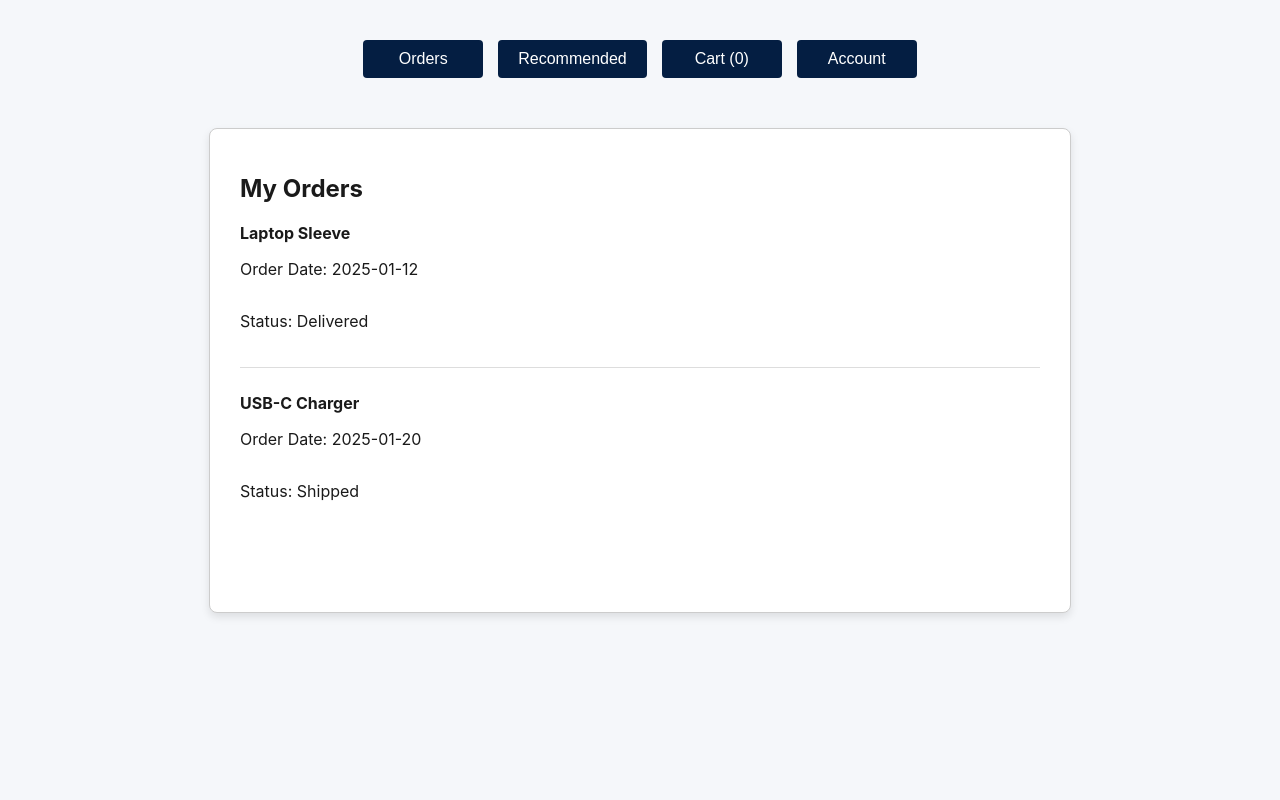
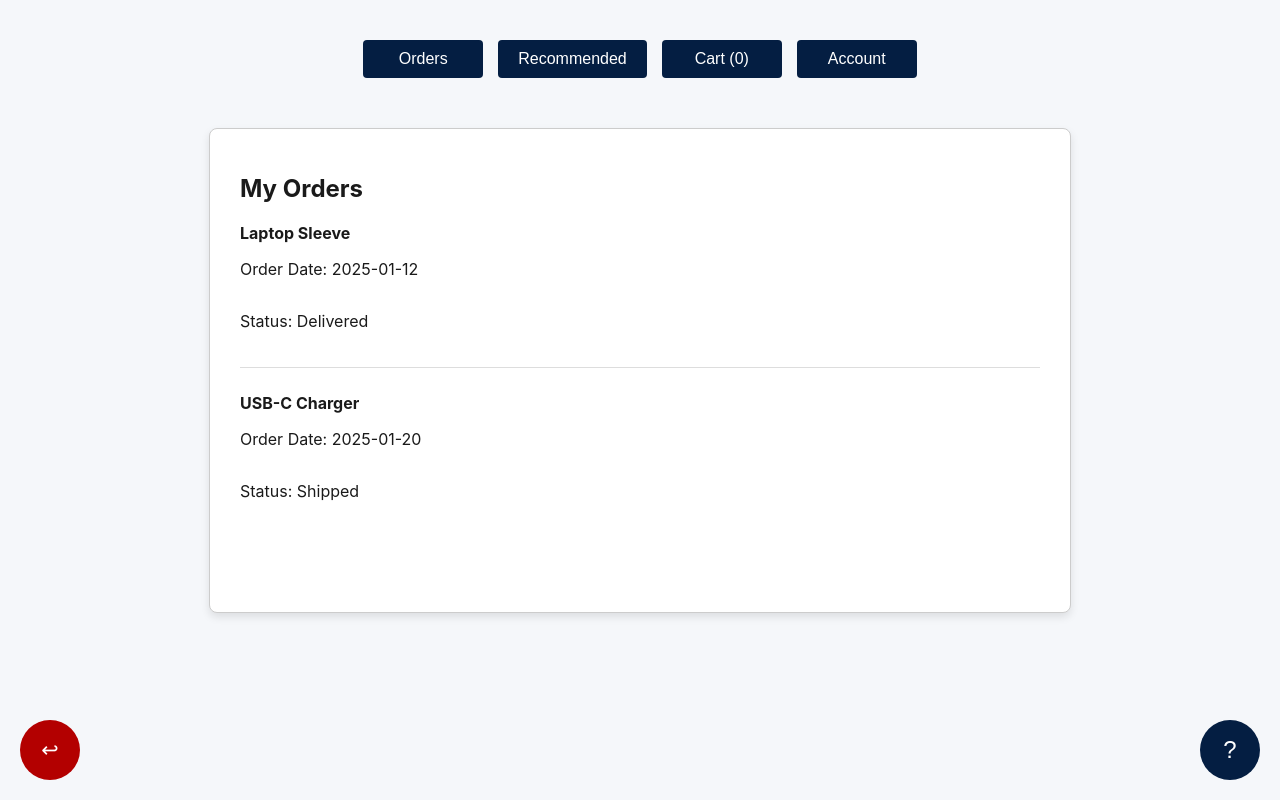
Before and after one commit to sansvwalia/Nittany-Lion-Shopping-Software, a React (Create React App) app in the folder business_frontend/: page /buyer in a window 1280 px wide. Built offline with nearby package versions, Linux system fonts and the light colour scheme.

Commit message:
Added sign out button to buyerdashboard and contact helpdesk button

```diff
--- a/business_frontend/src/pages/BuyerDashboard.js
+++ b/business_frontend/src/pages/BuyerDashboard.js
@@ -1,5 +1,8 @@
 import { useState } from "react";
 import Navigation from "../components/Navigation";
+import { useNavigate } from "react-router-dom";
+import Modal from "../components/Modal";
+import CreateTicket from "../components/CreateTicket";
 import "../App.css";
 
 
@@ -15,6 +18,8 @@ const recommendedProducts = [
 ];
 
 function BuyerDashboard() {
+  const navigate = useNavigate();
+  const [showTicketForm, setShowTicketForm] = useState(false);
   const [section, setSection] = useState("orders");
   const [cart, setCart] = useState([]);
   const [recommended] = useState(recommendedProducts);
@@ -50,6 +55,14 @@ function BuyerDashboard() {
     });
     setShowEditModal(false);
   };
+
+  // Handle log out
+  function handleLogout() {
+        localStorage.removeItem("userToken");
+                sessionStorage.clear();
+        navigate("/");
+    }
+
 
   return (
     <div className="seller-content">
@@ -168,6 +181,47 @@ function BuyerDashboard() {
         </div>
       )}
 
+      {/* Contact Helpdesk */}
+      <div
+                className="tooltip"
+                style={{ position: "fixed", bottom: "20px", right: "20px" }}
+            >
+                <button
+                    className="button"
+                    style={{
+                        borderRadius: "50%",
+                        width: "60px",
+                        height: "60px",
+                        fontSize: "1.5em",
+                    }}
+                    onClick={() => setShowTicketForm(true)}
+                >
+                    ?
+                </button>
+                <span className="tooltip-text">Contact Helpdesk</span>
+            </div>
+
+      {/* Sign out - moved below modal so it’s always visible */}
+        <div
+        className="tooltip tooltip-left"
+        style={{ position: "fixed", bottom: "20px", left: "20px" }}
+        >
+        <button
+            className="button"
+            style={{
+            borderRadius: "50%",
+            width: "60px",
+            height: "60px",
+            fontSize: "1.3em",
+            backgroundColor: "#b30000",
+            }}
+            onClick={handleLogout}
+        >
+            ↩
+        </button>
+        <span className="tooltip-text">Sign Out</span>
+        </div>
+
     </div>
   );
 }
```
